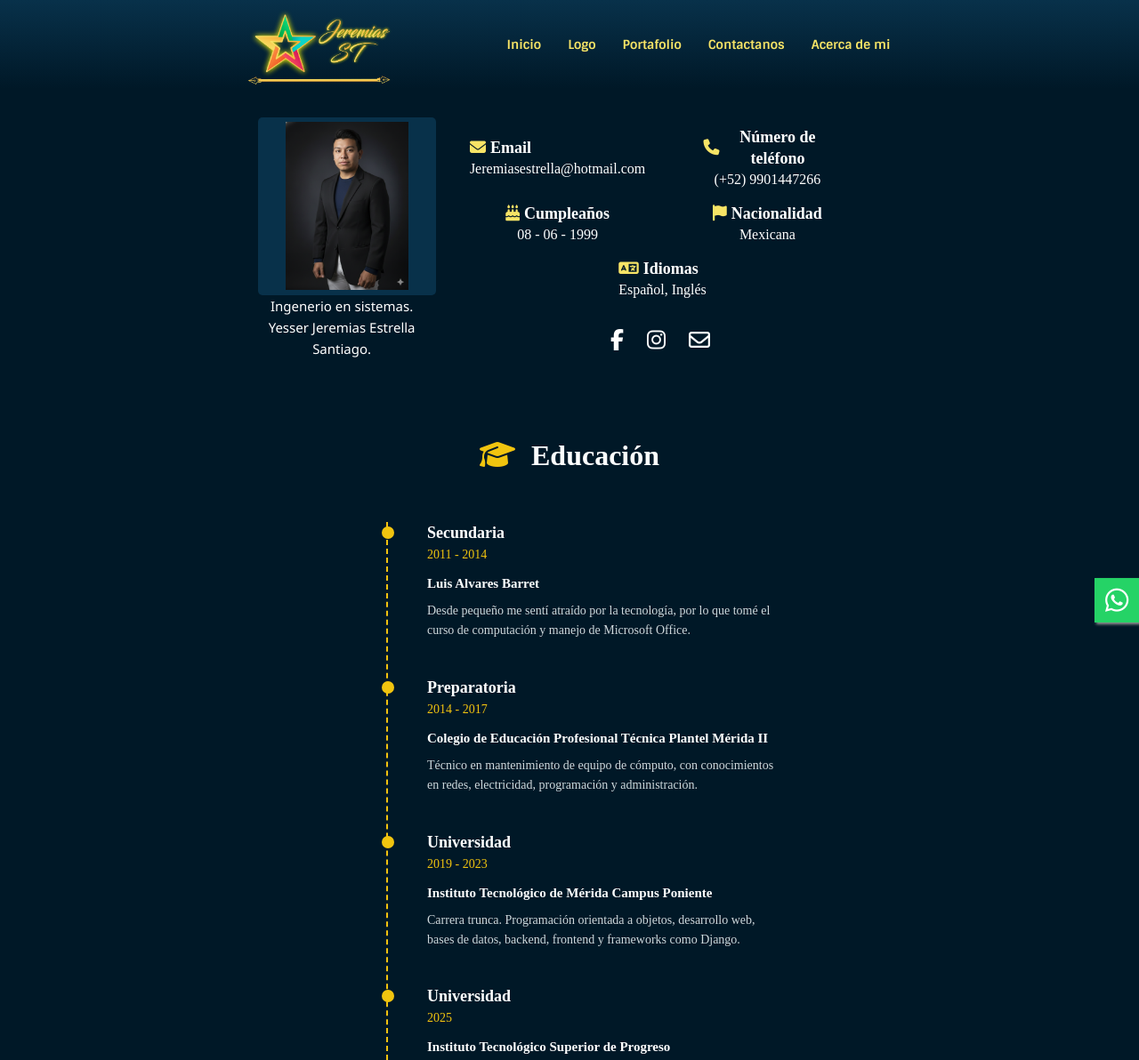
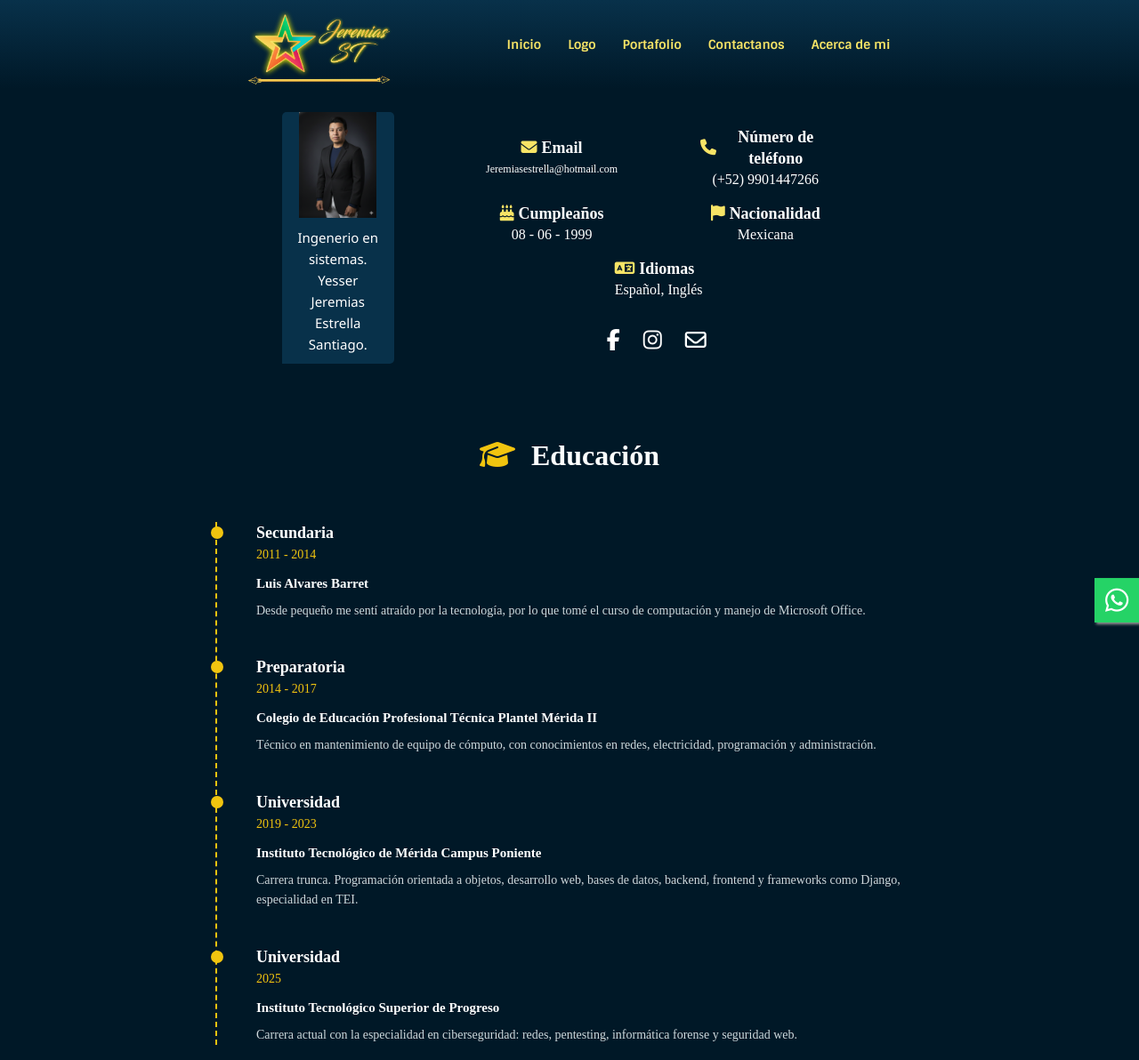
Before and after one commit to JeremiasEstrella/JeremiasST, a plain HTML site: page acercade.html in a window 1280 px wide. Shown: the top 1192 px of the page at 89% size. Drawn offline with nearby package versions, Linux system fonts and the light colour scheme.

Commit message:
Add files via upload

```diff
--- a/acercade.css
+++ b/acercade.css
@@ -38,6 +38,7 @@ header {
 .div9 {
   padding: 5px;
   width: 28%;
+  height: auto;
   display: flex;
   flex-direction: column;
   justify-content: center;
@@ -53,13 +54,31 @@ header {
 
 .imagenperfil {
   background-color: var(--azulmarino);
-  width: 200px;
-  height: 200px;
+  width: 70%;
+  height: auto;
   display: flex;
   margin: auto;
   justify-content: center;
   align-items: center;
-  border-radius: 5px;
+  border-top-left-radius: 5px;
+  border-top-right-radius: 5px;
+}
+.textoperfil {
+  background-color: var(--azulmarino);
+  width: 70%;
+  height: auto;
+  display: flex;
+  flex-direction: column;
+  justify-content: center;
+  align-items: center;
+  margin-top: 10px;
+  padding: 10px;
+  margin: auto;
+  color: var(--blanco);
+  font-size: 15px;
+  text-align: center;
+  border-bottom-right-radius: 5px;
+  border-bottom-right-radius: 5px;
 }
 .cshar {
   width: 69%;
@@ -105,6 +124,16 @@ header {
   font-size: 18px;
 }
 
+.textoacerca:nth-of-type(1) {
+  align-items: center;
+  justify-content: center;
+  text-align: center;
+  margin: auto;
+  display: flex;
+  flex-direction: column;
+  font-size: 12px;
+}
+
 .textoacerca h2 i {
   color: var(--amarillo); /* o tu color principal */
   font-size: 18px;
@@ -145,7 +174,7 @@ header {
   background: var(--azuloscuro);
 }
 .timeline-section {
-  width: 40%;
+  width: 70%;
   margin: auto;
   padding: 60px 20px;
   color: var(--blanco);
--- a/acercade.html
+++ b/acercade.html
@@ -73,7 +73,7 @@
           <div class="imagenperfil">
             <img src="imagenes/imagenperfil.png" alt="" class="cshar" />
           </div>
-          <div class="">
+          <div class="textoperfil">
             <p>Ingenerio en sistemas.</p>
             <p>Yesser Jeremias Estrella Santiago.</p>
           </div>
@@ -81,15 +81,18 @@
 
         <div class="div10">
 
-        <div class="textoacerca">
+
+
+     <div class="textoacerca">
         <h2><i class="fa-solid fa-envelope"></i> Email</h2>
         <p>Jeremiasestrella@hotmail.com</p>
-        </div>
+</div>
 
 <div class="textoacerca">
     <h2><i class="fa-solid fa-phone"></i> Número de teléfono</h2>
     <p>(+52) 9901447266</p>
 </div>
+
 
 <div class="textoacerca">
     <h2><i class="fa-solid fa-cake-candles"></i> Cumpleaños</h2>
@@ -168,7 +171,8 @@
                 <h4>Instituto Tecnológico de Mérida Campus Poniente</h4>
                 <p>
                     Carrera trunca. Programación orientada a objetos, desarrollo web,
-                    bases de datos, backend, frontend y frameworks como Django.
+                    bases de datos, backend, frontend y frameworks como Django, especialidad
+                    en TEI.
                 </p>
             </div>
         </div>
@@ -180,7 +184,7 @@
                 <span class="fecha">2025</span>
                 <h4>Instituto Tecnológico Superior de Progreso</h4>
                 <p>
-                    Carrera actual en ciberseguridad: redes, pentesting,
+                    Carrera actual con la especialidad en ciberseguridad: redes, pentesting,
                     informática forense y seguridad web.
                 </p>
             </div>
--- a/estiloDSK.css
+++ b/estiloDSK.css
@@ -245,8 +245,8 @@ font-family: impact;
 }
 
 .serviciotext{
-    max-width: 1000px;
-    height: 180px;
+    max-width:80%;
+    height: auto;
     margin: auto;
 }
 
@@ -284,10 +284,13 @@ font-family: impact;
     opacity: 0;
     transform: translateY(20px);
     animation: fadeInUp 1.5s ease forwards;
+    margin-bottom: 10px;
+    gap: 10px;
 }
 
 /* Animación de entrada para cada párrafo y el título */
 .serviciotext h1 {
+    margin: auto;
     opacity: 0;
     transform: translateY(30px);
     animation: fadeInUp 1s ease forwards;
@@ -321,7 +324,6 @@ font-family: impact;
 .contenedor-servicios {
     height: auto;
     width: 70%;
-    max-width: 1200px;
     display: flex;
     justify-content: center;      /* Alinear elementos al centro horizontalmente */
     align-items: center;
```
